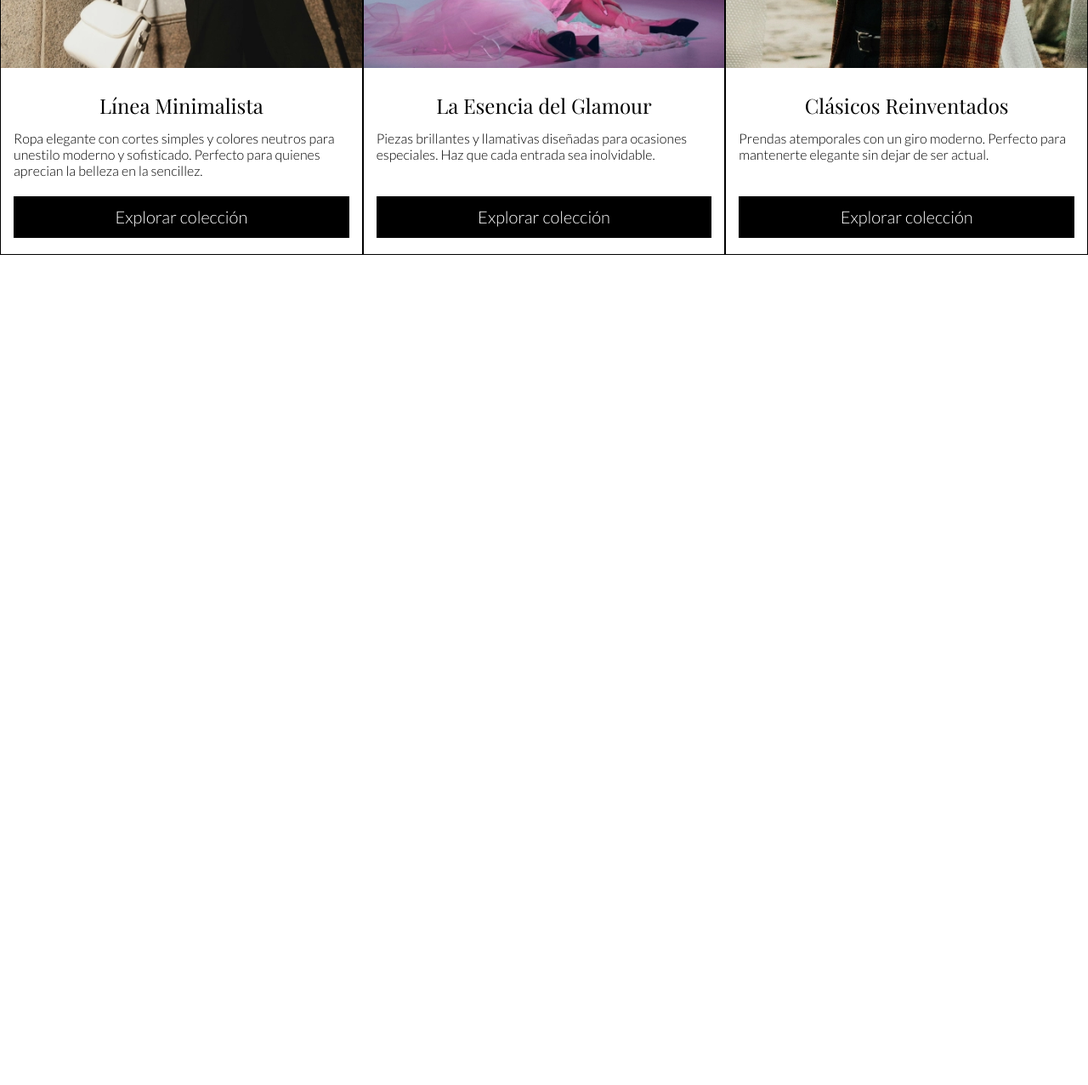
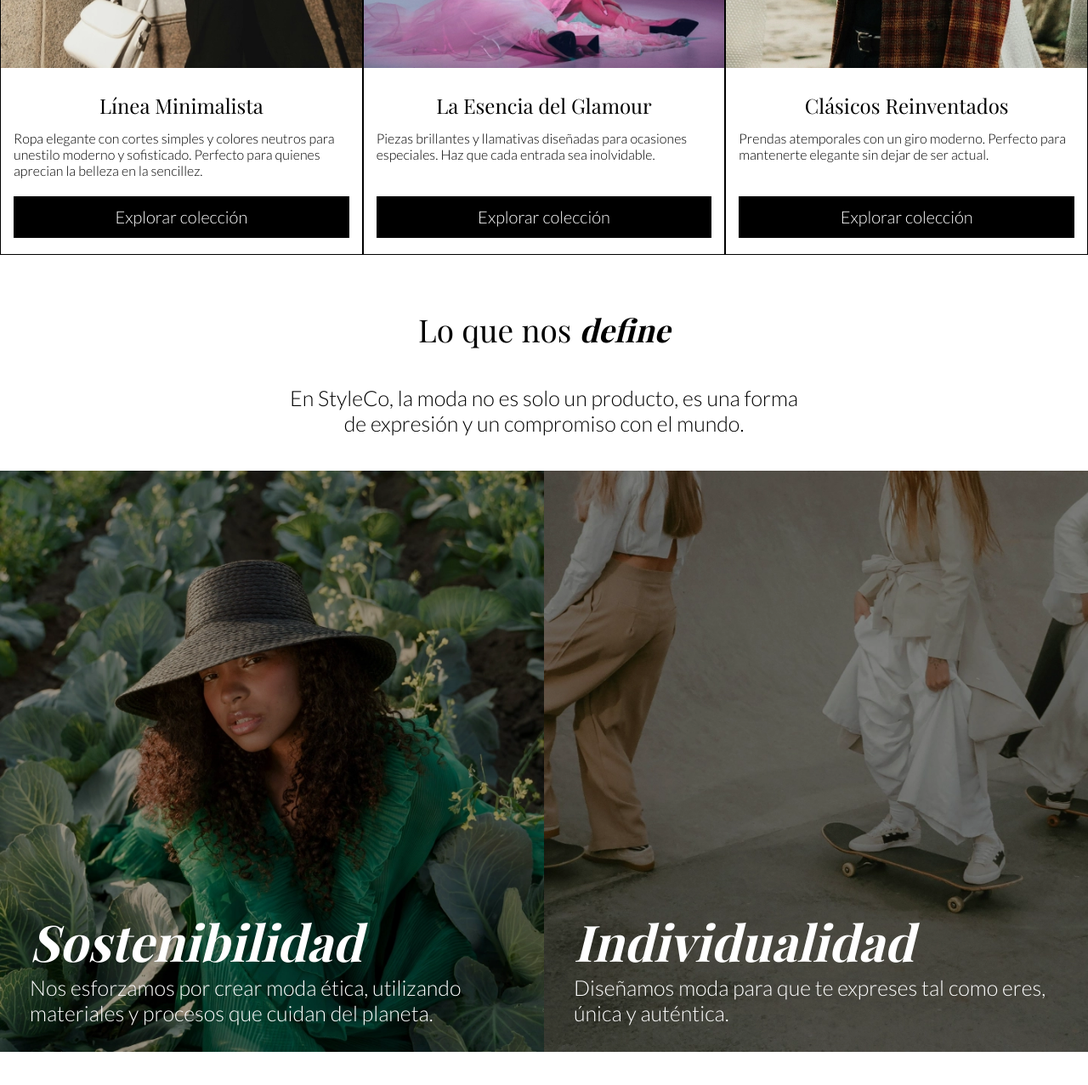
Before and after one commit to stevxv/styleco, a plain HTML site: page index.html in a window 1280 px wide. Shown: the part 1455-2732 px from the top of the page at 85% size. Before the commit the page ends 1755 px from the top, so only its background shows below. Drawn offline with nearby package versions, Linux system fonts and the light colour scheme; a web font is replaced by a local one.

Commit message:
Add company values section with responsive grid layout and styles

```diff
--- a/index.html
+++ b/index.html
@@ -75,6 +75,61 @@
           </div>
         </div>
       </section>
+      <!-- Valores de la empresa -->
+      <section>
+        <div class="valores-container">
+          <div class="valores-text">
+            Lo que nos
+            <span>define</span>
+            <p>
+              En StyleCo, la moda no es solo un producto, es una forma de
+              expresión y un compromiso con el mundo.
+            </p>
+          </div>
+          <div class="valores-grid">
+            <div class="valores-card">
+              <img src="media/value-1.webp" alt="sostenibilidad" />
+              <div class="valores-card-content">
+                <h4>Sostenibilidad</h4>
+                <p>
+                  Nos esforzamos por crear moda ética, utilizando materiales y
+                  procesos que cuidan del planeta.
+                </p>
+              </div>
+            </div>
+            <div class="valores-card">
+              <img src="media/value-2.webp" alt="" />
+              <div class="valores-card-content">
+                <h4>Individualidad</h4>
+                <p>
+                  Diseñamos moda para que te expreses tal como eres, única y
+                  auténtica.
+                </p>
+              </div>
+            </div>
+            <div class="valores-card">
+              <img src="media/value-3.webp" alt="" />
+              <div class="valores-card-content">
+                <h4>Comunidad</h4>
+                <p>
+                  Creemos en construir una comunidad global que celebre la moda,
+                  la creatividad y la conexión.
+                </p>
+              </div>
+            </div>
+            <div class="valores-card">
+              <img src="media/value-4.webp" alt="" />
+              <div class="valores-card-content">
+                <h4>Innovación</h4>
+                <p>
+                  Constantemente buscamos nuevas formas de redefinir la moda y
+                  mejorar la experiencia de nuestros clientes.
+                </p>
+              </div>
+            </div>
+          </div>
+        </div>
+      </section>
     </main>
   </body>
 </html>
--- a/styles.css
+++ b/styles.css
@@ -95,7 +95,6 @@ nav button {
 
 .colecciones-container {
   width: 100vw;
-  height: 100vh;
 }
 
 .colecciones-text {
@@ -170,3 +169,72 @@ nav button {
   height: 3.0625rem;
   margin-top: 1.94rem;
 }
+
+/* Valores */
+
+.valores-container {
+  width: 100vw;
+}
+
+.valores-text {
+  padding-top: 3.94rem;
+  padding-bottom: 2.56rem;
+  font-family: "Playfair Display", serif;
+  font-size: 2.3125rem;
+  font-weight: 400;
+  font-style: normal;
+  text-align: center;
+  width: 38.8125rem;
+  margin: auto;
+}
+
+.valores-text span {
+  font-weight: 700;
+  font-style: italic;
+}
+
+.valores-text p {
+  padding-top: 2.56rem;
+  font-family: "Lato", sans-serif;
+  font-size: 1.5625rem;
+  font-weight: 300;
+}
+
+.valores-grid {
+  display: grid;
+  grid-template-columns: repeat(2, 1fr);
+}
+
+.valores-card {
+  height: 100%;
+  position: relative;
+}
+
+.valores-card img {
+  width: 100%;
+}
+
+.valores-card-content {
+  position: relative;
+  color: white;
+  top: 0%;
+  left: 50%;
+  transform: translate(-50%, -100%);
+  padding-left: 2.19rem;
+  padding-bottom: 2.19rem;
+}
+
+.valores-card h4 {
+  font-family: "Playfair Display", serif;
+  font-size: 3.6875rem;
+  font-weight: 700;
+  color: white;
+  font-style: italic;
+}
+
+.valores-card p {
+  font-family: "Lato", sans-serif;
+  font-size: 1.5625rem;
+  font-weight: 300;
+  color: white;
+}
```
Also changed, not shown: media/value-1.webp (added), media/value-2.webp (added), media/value-3.webp (added), media/value-4.webp (added).
